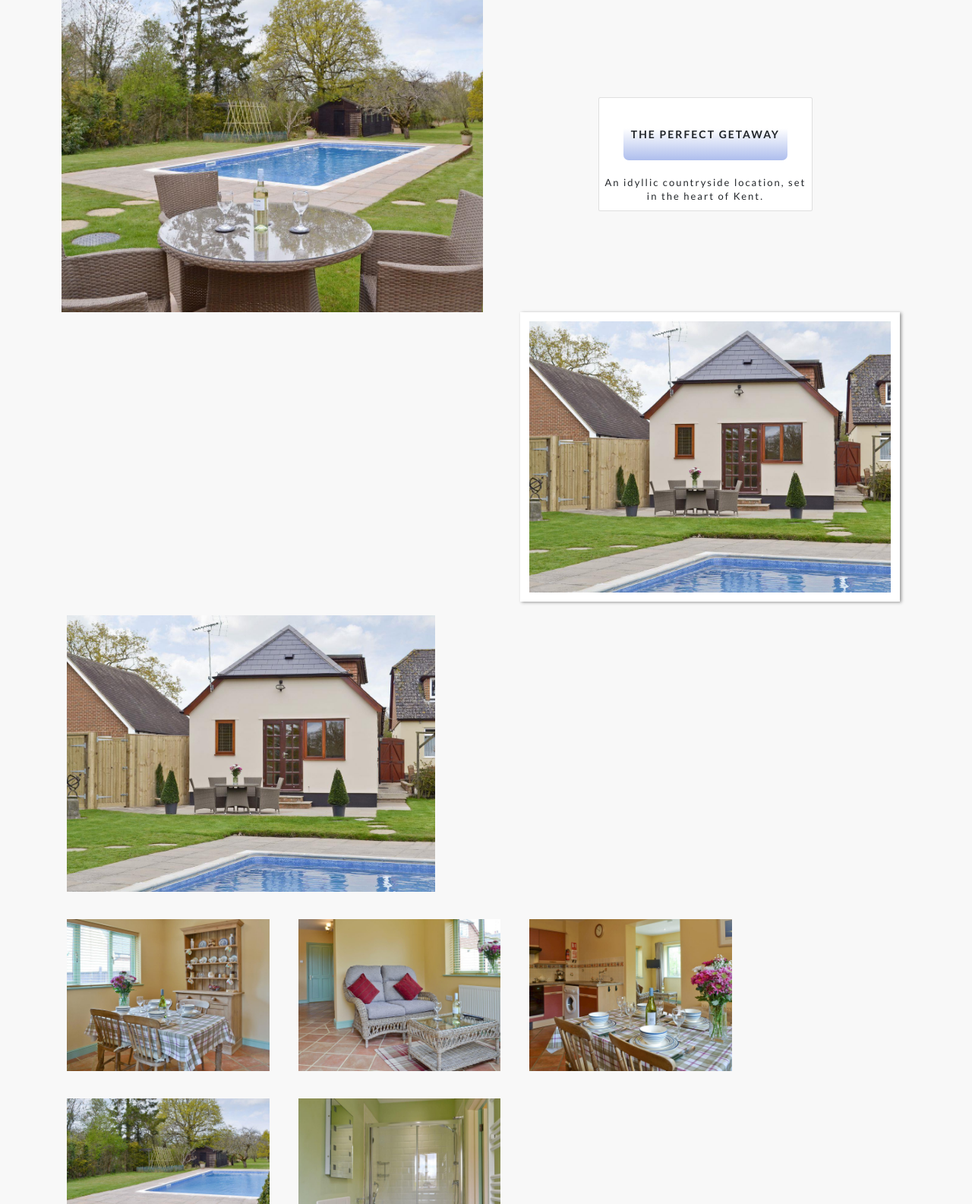
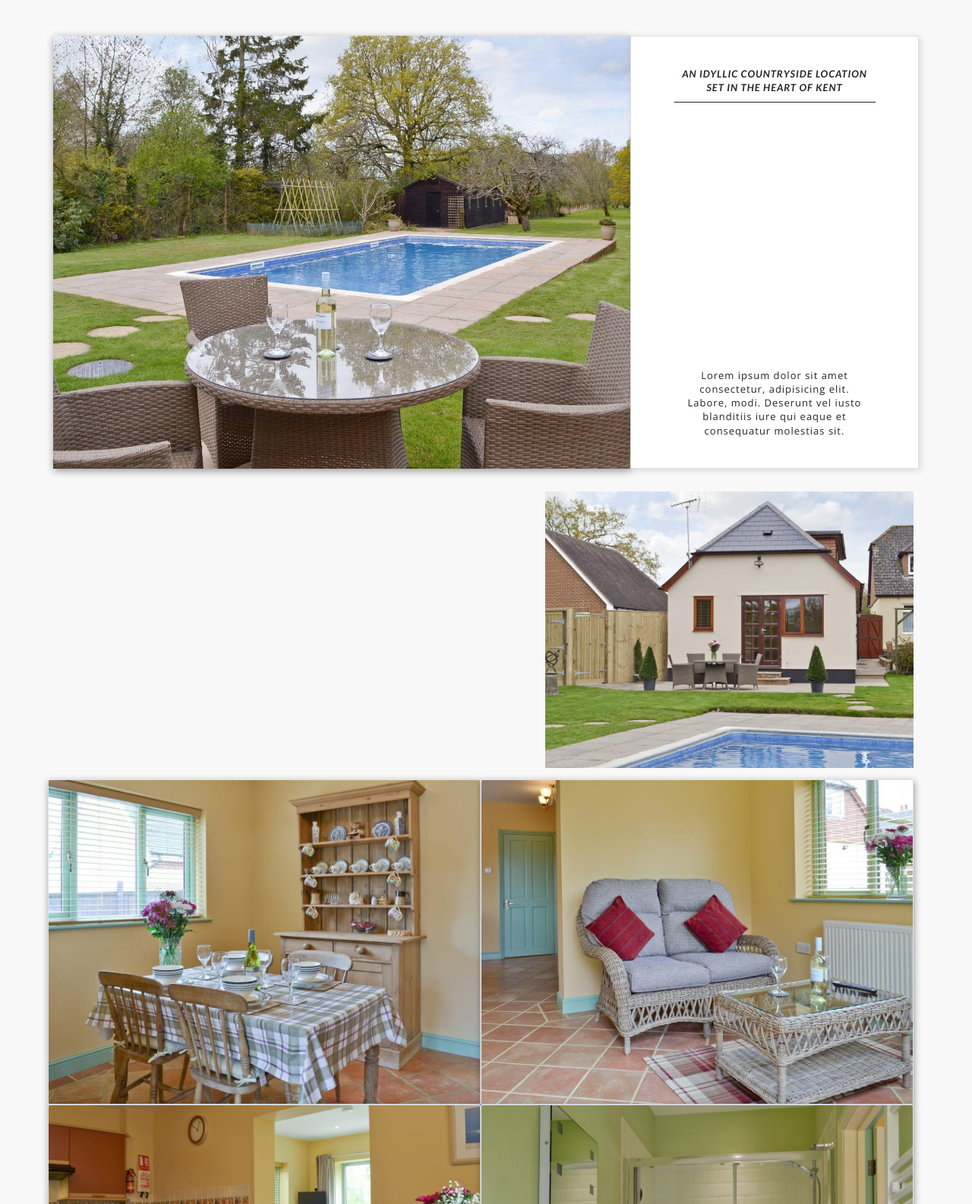
Before and after one commit to jlm222/rookwood, a website: page index.html in a window 1280 px wide. Shown: the part 83-1668 px from the top of the page at 76% size. Drawn offline with nearby package versions, Linux system fonts and the light colour scheme.

Commit message:
Header info + style changes

```diff
--- a/index.html
+++ b/index.html
@@ -25,61 +25,78 @@
     </head>
 
     <body class="container gx-0">
-        <header class="header row">
+        <header class="header row justify-content-center">
             <div class="heading-container col">
                 <h2 class="heading-primary--sub">Welcome to..</h2>
                 <h1 class="heading-primary--main">Rookwood Lodge</h1>
             </div>
+            <div class="header-info row justify-content-center">
+                <span class="header-info__text">
+                    Tel: 0800 555 555 | Bethersden TN26 | For bookings:
+                    Placeholder text
+                </span>
+            </div>
         </header>
 
         <main class="main row">
-            <section class="section__first row">
+            <section class="section section-first row">
                 <img
                     src="images/seating_area.jpg"
                     alt=""
-                    class="header-section__img img img-fluid col-6"
+                    class="section-first__img img img-fluid col"
+                    id="seating"
                 />
 
-                <div class="header-section__description col-1">
-                    <div class="header-section__card card">
+                <div class="section-first__card card col-4">
                     <div class="heading-secondary card-body">
                         <h2 class="heading-secondary__text card-title">
-                                The perfect getaway
+                            An idyllic countryside location set in the heart of
+                            Kent
                         </h2>
                     </div>
 
                     <p class="intro card-text">
-                            An idyllic countryside location, set in the heart of
-                            Kent.
+                        Lorem ipsum dolor sit amet consectetur, adipisicing
+                        elit. Labore, modi. Deserunt vel iusto blanditiis iure
+                        qui eaque et consequatur molestias sit.
                     </p>
-                    </div>
                 </div>
             </section>
 
-            <section class="section__second row">
+            <section class="section section-second row">
                 <img
-                    class="section__second-img img img-fluid"
-                    id="seating"
-                    src="images/patio.jpg"
-                    alt=""
-                />
-            </section>
-
-            <section class="section__third row">
-                <img
-                    class="img img-fluid"
+                    class="section-second__img img img-fluid"
                     id="patio"
                     src="images/patio.jpg"
                     alt=""
                 />
             </section>
 
-            <section>
-                <img class="img" src="images/dining_room.jpg" alt="" />
-                <img class="img" src="images/garden_room.jpg" alt="" />
-                <img class="img" src="images/kitchen.jpg" alt="" />
-                <img class="img" src="images/pool.jpg" alt="" />
-                <img class="img" src="images/shower.jpg" alt="" />
+            <section class="gallery row">
+                <img
+                    class="img img-thumbnail col"
+                    src="images/dining_room.jpg"
+                    alt=""
+                    id="dining"
+                />
+                <img
+                    class="img img-thumbnail col"
+                    src="images/garden_room.jpg"
+                    alt=""
+                    id="garden-room"
+                />
+                <img
+                    class="img img-thumbnail col"
+                    src="images/kitchen.jpg"
+                    alt=""
+                    id="kitchen"
+                />
+                <img
+                    class="img img-thumbnail col"
+                    src="images/shower.jpg"
+                    alt=""
+                    id="shower"
+                />
             </section>
         </main>
 
--- a/sass/base/_base.scss
+++ b/sass/base/_base.scss
@@ -52,11 +52,5 @@ a:active {
     text-decoration: none;
 }
 
-.img {
-    margin: 1.8rem;
-    height: 20rem;
-    width: auto;
-}
-
 .container {
 }
--- a/sass/base/_typography.scss
+++ b/sass/base/_typography.scss
@@ -1,5 +1,5 @@
 body {
-    font-family: 'Lato', sans-serif !important;
+    font-family: 'Open Sans', sans-serif !important;
     font-weight: 400;
     /*font-size: 16px;*/
     line-height: 1.4 !important;
@@ -13,8 +13,7 @@ body {
 
         margin: 0 auto;
 
-        padding: 0.5rem 0;
-        padding-bottom: 2rem;
+        padding-top: 1rem;
         padding-right: 0vw;
 
         // background: linear-gradient(179.9deg, #dac27b 56%, white 75.8%);
@@ -48,37 +47,46 @@ body {
 
     &-secondary {
         position: relative;
-        min-width: max-content;
-        background: linear-gradient(
-            to bottom,
-            white 49.1%,
-            rgba(142, 164, 230, 0.8),
-            white 162%
-        );
+        min-width: 23rem;
+        // background: linear-gradient(
+        //     to bottom,
+        //     white 28.1%,
+        //     rgba(142, 164, 230, 0.8) 84%,
+        //     white 767%
+        // );
         margin: 0 auto;
-        border-radius: 7px;
+        border-radius: 3px;
 
         &__text {
             margin-top: 2rem;
             padding: 1rem 0;
+            max-width: 26.5rem;
 
-            font-family: 'Lato', sans-serif;
-            font-size: 1.4rem;
+            border-bottom: 1px solid;
+            font-family: 'Lato';
+            font-size: 1.3rem;
+            font-style: italic;
+            font-weight: 600;
+            letter-spacing: 1px;
+            line-height: 1.4;
+            text-align: center;
+            // text-decoration: 1px underline;
             text-transform: uppercase;
-            text-align: center;
-            letter-spacing: 2px;
-            font-weight: 600;
         }
     }
 }
 
+.header-info__text {
+    font-size: 1.2rem;
+    width: max-content !important;
+}
+
 .intro {
-    margin-top: 2rem;
-    width: 28rem;
+    width: 23rem;
     align-self: center;
 
     font-size: 1.3rem;
     font-weight: 500;
-    letter-spacing: 2px;
+    letter-spacing: 1px;
     text-align: center;
 }
--- a/sass/components/_card.scss
+++ b/sass/components/_card.scss
@@ -1,4 +1,5 @@
 .card {
-    // box-shadow: 2px 2px 8px rgba(black, 0.13);
+    box-shadow: 2px 2px 8px rgba(black, 0.13);
     background-color: #fff;
+    height: 100% !important;
 }
--- a/sass/layout/_content.scss
+++ b/sass/layout/_content.scss
@@ -2,29 +2,93 @@ main {
 }
 
 .section {
-    &__first {
+    margin: 1.5rem 0 !important;
+
+    &-first {
         display: flex;
         align-items: center;
         padding: 0 3rem;
 
         border-radius: 20px;
+        margin-top: 5rem !important;
+
+        &__img {
+            margin: 0 auto;
+            min-height: 36%;
+            width: auto;
+            z-index: -10;
+            flex: 1;
+        }
+
+        &__description {
+            display: flex;
+            flex-direction: column;
+            flex: 1;
+            min-width: 48%;
+        }
+
+        &__card {
+            display: flex;
+            flex-direction: column;
+
+            margin: 0 auto;
+            height: auto;
+
+            padding-bottom: 4rem;
+        }
     }
 
-    &__second {
+    &-second {
         display: flex;
         justify-content: flex-end;
     }
 }
 
 #seating {
-    padding: 1.2rem;
+    padding: 0;
     width: 50rem;
     height: auto;
     background: rgb(255, 255, 255);
-    box-shadow: 2px 1px 4px rgba(black, 0.4);
+    box-shadow: 1px 3px 10px rgba(black, 0.4);
 }
 
 #patio {
     width: 50rem;
     height: auto;
 }
+
+#pool {
+    padding: 0;
+    width: 50rem;
+    height: auto;
+    background: rgb(255, 255, 255);
+    box-shadow: 1px 3px 10px rgba(black, 0.4);
+}
+#dining {
+    padding: 0;
+    width: 50rem;
+    height: auto;
+    background: rgb(255, 255, 255);
+    box-shadow: 1px 3px 10px rgba(black, 0.4);
+}
+#garden-room {
+    padding: 0;
+    width: 50rem;
+    height: auto;
+    background: rgb(255, 255, 255);
+    box-shadow: 1px 3px 10px rgba(black, 0.4);
+}
+#kitchen {
+    padding: 0;
+    width: 50rem;
+    height: auto;
+    background: rgb(255, 255, 255);
+    box-shadow: 1px 3px 10px rgba(black, 0.4);
+}
+#shower {
+    padding: 0;
+    width: 50rem;
+    height: auto;
+    background: rgb(255, 255, 255);
+    box-shadow: 1px 3px 10px rgba(black, 0.4);
+}
--- a/sass/layout/_footer.scss
+++ b/sass/layout/_footer.scss
@@ -1,11 +1,7 @@
 .footer {
-    grid-row: 4;
-    grid-column: center-start / center-end;
-
-    display: flex;
-    flex-direction: column;
-    justify-items: end;
-    align-items: center;
+    height: 20vh;
+    background-color: lightgrey;
+    margin-top: 4rem !important;
 }
 
 .social {
--- a/sass/layout/_header.scss
+++ b/sass/layout/_header.scss
@@ -7,36 +7,6 @@
 
     // border-radius: 12px;
     // padding: 3rem 0;
-
-    &-section {
-        display: flex;
-        padding: 0 3rem;
-
-        &__img {
-            margin: 0 auto;
-            min-height: 36%;
-            width: auto;
-            z-index: -10;
-            flex: 1;
-        }
-
-        &__description {
-            display: flex;
-            flex-direction: column;
-            flex: 1;
-            min-width: 48%;
-        }
-
-        &__card {
-            display: flex;
-            flex-direction: column;
-
-            margin: 0 auto;
-            height: auto;
-
-            padding-bottom: 1rem;
-        }
-    }
 
     &__logo-box {
         @include respond(tab-port) {
--- a/sass/main.scss
+++ b/sass/main.scss
@@ -8,6 +8,7 @@
 @import 'base/utilities';
 
 @import 'components/card';
+@import 'components/gallery';
 @import 'components/pager';
 
 @import 'layout/content';
```
Also changed, not shown: css/style.css, sass/components/_gallery.scss (added), 1 other file. Lines whose indentation alone changed are shown as unchanged.
